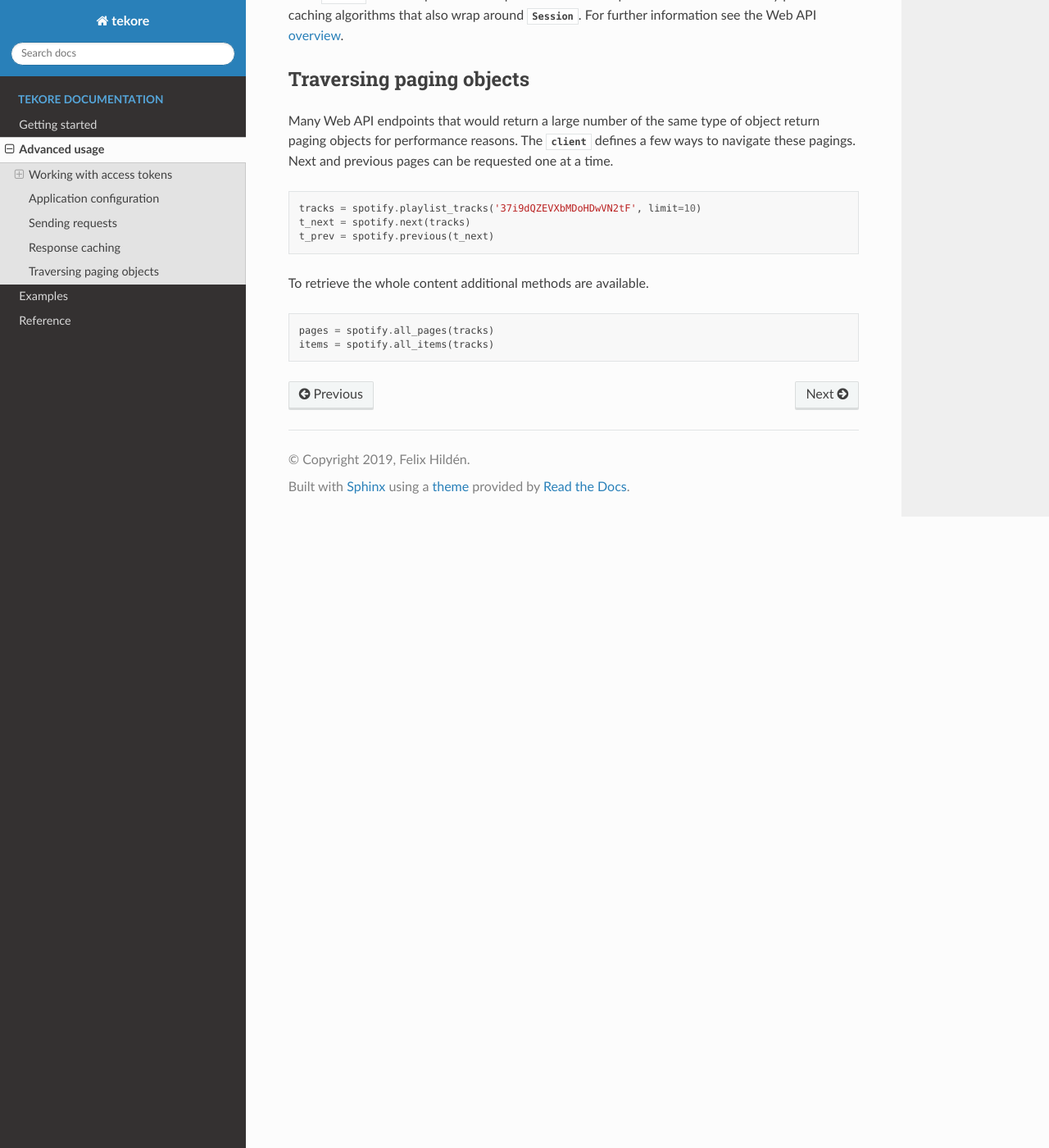
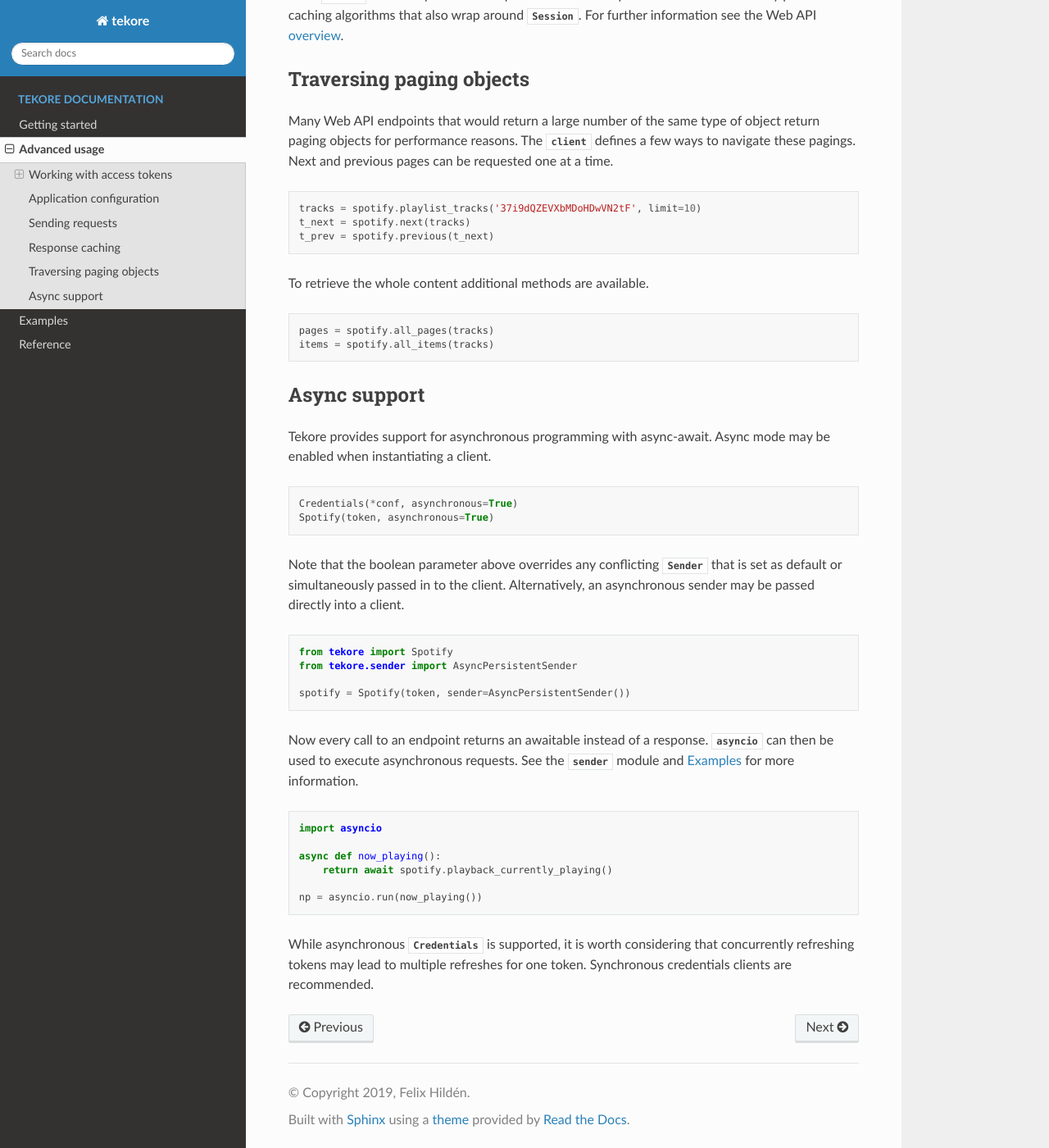
Before and after one commit to felix-hilden/tekore, a Sphinx documentation site: the page built from docs/documents/advanced_usage.rst, in a window 1280 px wide and 1400 px high, scrolled down 2714 px. Shown: the whole window at 82% size. Built offline with Sphinx 7.4.7 and the Read the Docs theme 2.0.0, drawn with Linux system fonts in a browser that asks for light colours; the version number could not be read and is left out.

Commit message:
Async documentation

```diff
--- a/docs/documents/advanced_usage.rst
+++ b/docs/documents/advanced_usage.rst
@@ -170,3 +170,44 @@ To retrieve the whole content additional methods are available.
 
     pages = spotify.all_pages(tracks)
     items = spotify.all_items(tracks)
+
+Async support
+-------------
+Tekore provides support for asynchronous programming with async-await.
+Async mode may be enabled when instantiating a client.
+
+.. code:: python
+
+    Credentials(*conf, asynchronous=True)
+    Spotify(token, asynchronous=True)
+
+Note that the boolean parameter above overrides any conflicting
+:class:`Sender <tekore.sender.Sender>` that is set as default
+or simultaneously passed in to the client.
+Alternatively, an asynchronous sender may be passed directly into a client.
+
+.. code:: python
+
+    from tekore import Spotify
+    from tekore.sender import AsyncPersistentSender
+
+    spotify = Spotify(token, sender=AsyncPersistentSender())
+
+Now every call to an endpoint returns an awaitable instead of a response.
+:mod:`asyncio` can then be used to execute asynchronous requests.
+See the :mod:`sender <tekore.sender>` module
+and :ref:`examples` for more information.
+
+.. code:: python
+
+    import asyncio
+
+    async def now_playing():
+        return await spotify.playback_currently_playing()
+
+    np = asyncio.run(now_playing())
+
+While asynchronous :class:`Credentials <tekore.auth.expiring.Credentials>`
+is supported, it is worth considering that concurrently refreshing tokens
+may lead to multiple refreshes for one token.
+Synchronous credentials clients are recommended.
--- a/docs/examples.rst
+++ b/docs/examples.rst
@@ -3,9 +3,7 @@
 ========
 Examples
 ========
-
-Here are some example scripts for various use cases, enjoy!
-Fair warning, some of them perform (harmless and small) actions on your behalf.
+Here are some things you could do with Tekore, enjoy!
 
 .. toctree::
    :maxdepth: 3
--- a/docs/index.rst
+++ b/docs/index.rst
@@ -4,8 +4,8 @@
 
 Welcome to the online documentation of Tekore!
 We provide a client for the Spotify Web API for Python,
-complete with all available endpoints,
-authentication and loads of additional features.
+complete with all available endpoints and authentication methods,
+async support and loads of additional features.
 Tekore allows you to interact with the API effortlessly.
 Here's five lines to get you full access and start playing your top songs.
 
@@ -52,6 +52,7 @@ Additional features and various convenience modules are provided too.
 
 - :mod:`tekore.sender`
 
+  - Async support
   - Session persistence
   - Request retries
   - Response caching
--- a/readme.rst
+++ b/readme.rst
@@ -5,8 +5,8 @@
 
 Welcome to the GitHub repository of Tekore!
 We provide a client for the Spotify Web API for Python,
-complete with all available endpoints,
-authentication and loads of additional features.
+complete with all available endpoints and authentication methods,
+async support and loads of additional features.
 Tekore allows you to interact with the API effortlessly.
 Here's five lines to get you full access and start playing your top songs.
 
--- a/readme_pypi.rst
+++ b/readme_pypi.rst
@@ -4,8 +4,8 @@
 
 Welcome to the Python Package Index page of Tekore!
 We provide a client for the Spotify Web API for Python,
-complete with all available endpoints,
-authentication and loads of additional features.
+complete with all available endpoints and authentication methods,
+async support and loads of additional features.
 Tekore allows you to interact with the API effortlessly.
 Here's five lines to get you full access and start playing your top songs.
 
@@ -54,6 +54,7 @@ Unreleased
 ----------
 Added
 *****
+- Async support in authentication and API endpoints
 - Reading configuration with missing values produces a warning
 
 1.0.1 (2020-01-17)
```
Also changed, not shown: docs/examples/async_server.rst (added, +55 -0 lines), docs/examples/scripts.rst (added, +14 -0 lines), docs/examples/scripts/scrape_playlists.rst (added, +47 -0 lines), docs/examples/scripts/albums_top_artist.rst (renamed from docs/examples/albums_top_artist.rst), docs/examples/scripts/analyse_from_playlist.rst (renamed from docs/examples/analyse_from_playlist.rst), docs/examples/scripts/follow_by_search.rst (renamed from docs/examples/follow_by_search.rst), docs/examples/scripts/follow_category_playlist.rst (renamed from docs/examples/follow_category_playlist.rst), docs/examples/scripts/play_saved_album.rst (renamed from docs/examples/play_saved_album.rst), docs/examples/scripts/recommended_playlist.rst (renamed from docs/examples/recommended_playlist.rst), docs/examples/scripts/related_artists_top_artist.rst (renamed from docs/examples/related_artists_top_artist.rst), docs/examples/scripts/tracks_new_release.rst (renamed from docs/examples/tracks_new_release.rst), 2 other files.
